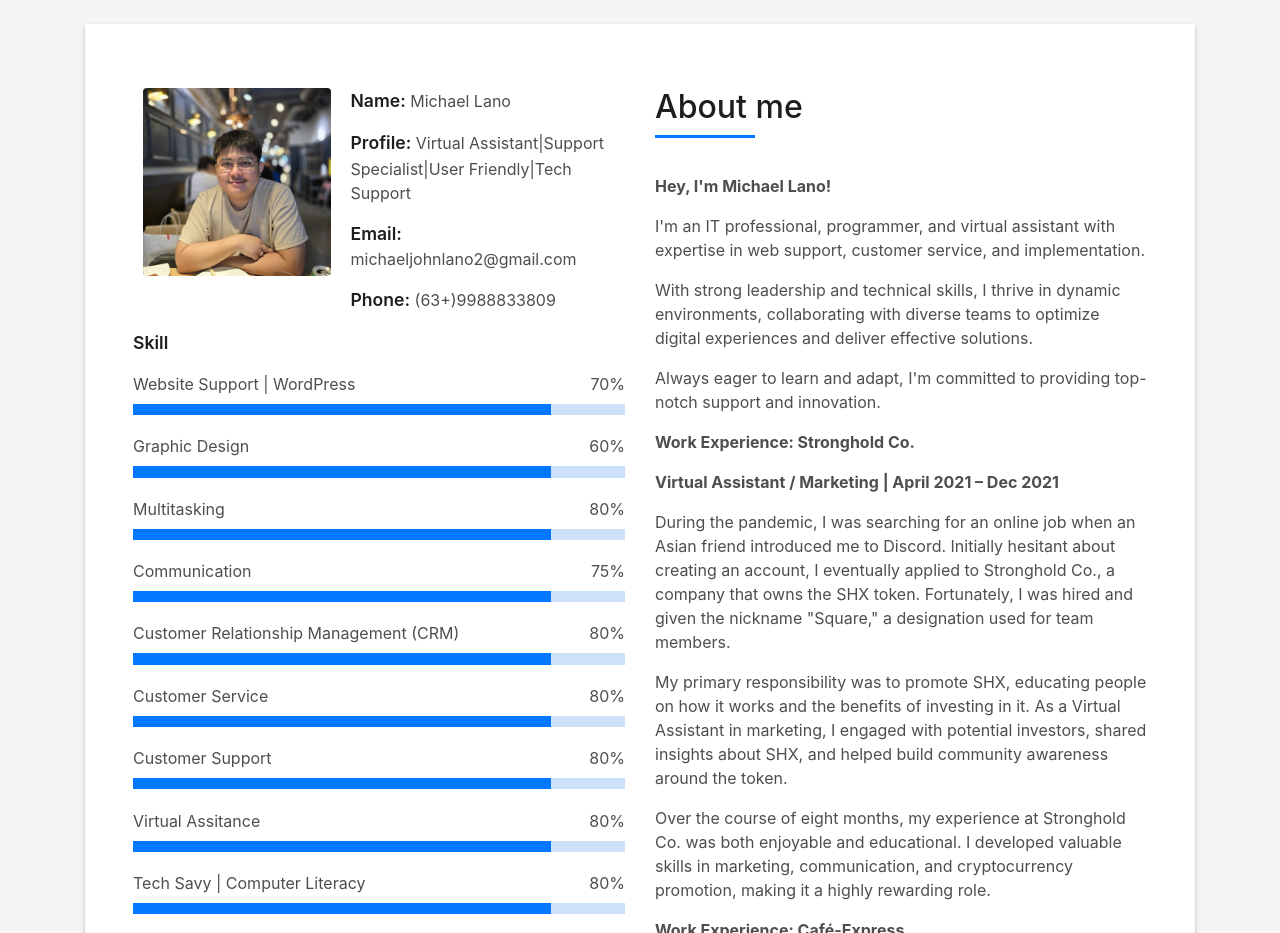
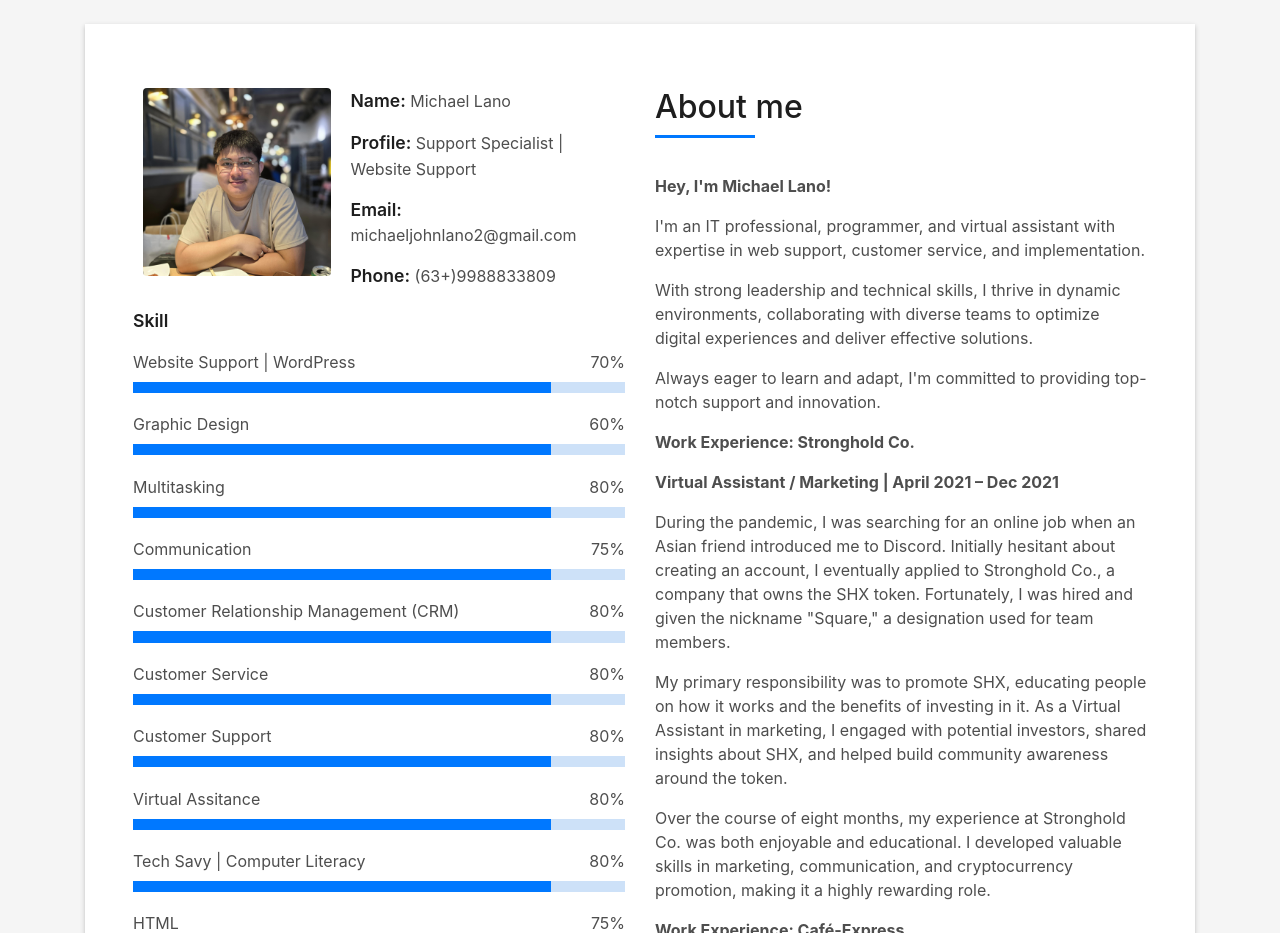
Before and after one commit to PatatasAI/MJGL-PORTFOLIO, a plain HTML site: page index.html in a window 1280 px wide. Shown: the part 840-1773 px from the top of the page. Drawn offline with Linux system fonts and the light colour scheme; files whose address does not match are found by name.

Commit message:
Update index.html

```diff
--- a/index.html
+++ b/index.html
@@ -91,7 +91,7 @@
                   <div class="col-sm-6 col-md-7">
                     <div class="about-info">
                       <p><span class="title-s">Name: </span> <span>Michael Lano</span></p>
-                      <p><span class="title-s">Profile: </span> <span>Virtual Assistant|Support Specialist|User Friendly|Tech Support</span></p>
+                      <p><span class="title-s">Profile: </span> <span> Support Specialist | Website Support</span></p>
                       <p><span class="title-s">Email: </span> <span>michaeljohnlano2@gmail.com</span></p>
                       <p><span class="title-s">Phone: </span> <span> (63+)9988833809</span></p>
                     </div>
```
